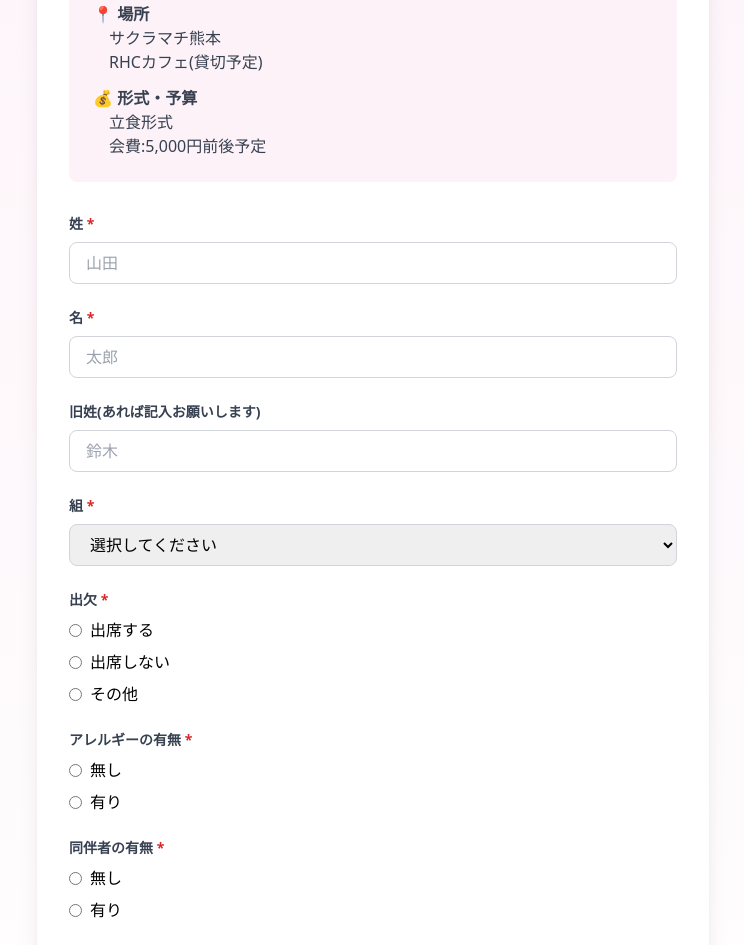
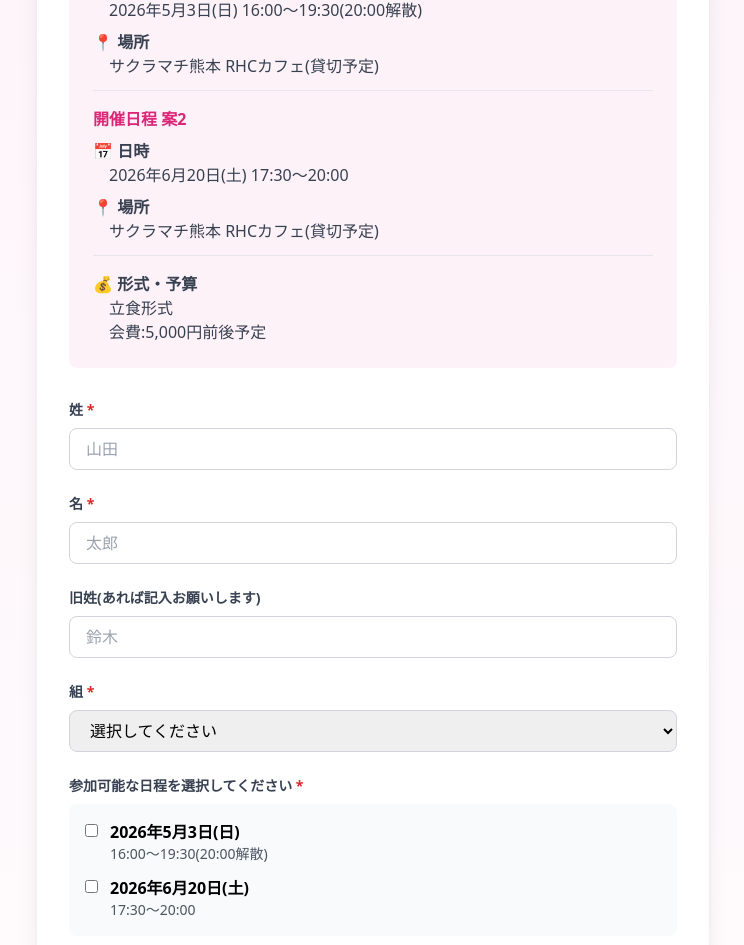
Before and after one commit to Hapiemon/dosokai, a Next.js app: page / in a window 1280 px wide. Shown: the part 407-1352 px from the top of the page, without its empty margins (267-1011 px from the left). Built offline with nearby package versions, Linux system fonts and the light colour scheme.

Commit message:
参加可能な日程をフォームに追加し、データベーススキーマを更新

```diff
--- a/app/api/responses/route.ts
+++ b/app/api/responses/route.ts
@@ -10,6 +10,7 @@ export async function POST(request: NextRequest) {
       firstName,
       maidenName,
       class: classValue,
+      eventDates,
       attendance,
       attendanceOther,
       companionStatus,
@@ -21,7 +22,7 @@ export async function POST(request: NextRequest) {
     } = body;
 
     // バリデーション
-    if (!lastName || !firstName || !classValue || !attendance || !companionStatus || typeof hasAllergy !== 'boolean') {
+    if (!lastName || !firstName || !classValue || !eventDates || eventDates.length === 0 || !attendance || !companionStatus || typeof hasAllergy !== 'boolean') {
       return NextResponse.json(
         { error: '必須項目が入力されていません' },
         { status: 400 }
@@ -57,6 +58,7 @@ export async function POST(request: NextRequest) {
         firstName,
         maidenName: maidenName || null,
         class: classValue,
+        eventDates,
         attendance,
         attendanceOther: attendanceOther || null,
         companionStatus,
--- a/app/page.tsx
+++ b/app/page.tsx
@@ -8,6 +8,7 @@ export default function Home() {
     firstName: '',
     maidenName: '',
     class: '',
+    eventDates: [],
     attendance: '',
     attendanceOther: '',
     companionStatus: '',
@@ -36,6 +37,7 @@ export default function Home() {
           firstName: formData.firstName,
           maidenName: formData.maidenName || null,
           class: formData.class,
+          eventDates: formData.eventDates,
           attendance: formData.attendance,
           attendanceOther: formData.attendanceOther || null,
           companionStatus: formData.companionStatus,
@@ -54,6 +56,7 @@ export default function Home() {
           firstName: '',
           maidenName: '',
           class: '',
+          eventDates: [],
           attendance: '',
           attendanceOther: '',
           companionStatus: '',
@@ -83,21 +86,26 @@ export default function Home() {
             <h1 className="text-3xl font-bold text-gray-800 mb-4">🌸 同窓会のご案内 🌸</h1>
             <p className="text-gray-600 mb-2">明けましておめでとうございます。</p>
             <p className="text-gray-600 mb-4">下記の内容で同窓会を開催予定ですので、ご案内です。</p>
-            <p className="text-sm text-red-600 font-semibold">※回答期限:2026年1月16日(金)</p>
+            <p className="text-sm text-red-600 font-semibold">※回答期限:2026年2月15日(日)</p>
           </div>
 
           {/* イベント詳細 */}
           <div className="bg-pink-50 rounded-lg p-6 mb-8">
             <h2 className="text-xl font-bold text-gray-800 mb-4">■ 開催概要</h2>
-            <div className="space-y-3 text-gray-700">
-              <div>
+            <div className="space-y-4 text-gray-700">
+              <div className="border-b pb-3">
+                <p className="font-semibold text-pink-600 mb-2">開催日程 案1</p>
                 <p className="font-semibold">📅 日時</p>
                 <p className="ml-4">2026年5月3日(日) 16:00〜19:30(20:00解散)</p>
+                <p className="font-semibold mt-2">📍 場所</p>
+                <p className="ml-4">サクラマチ熊本 RHCカフェ(貸切予定)</p>
               </div>
-              <div>
-                <p className="font-semibold">📍 場所</p>
-                <p className="ml-4">サクラマチ熊本</p>
-                <p className="ml-4">RHCカフェ(貸切予定)</p>
+              <div className="border-b pb-3">
+                <p className="font-semibold text-pink-600 mb-2">開催日程 案2</p>
+                <p className="font-semibold">📅 日時</p>
+                <p className="ml-4">2026年6月20日(土) 17:30〜20:00</p>
+                <p className="font-semibold mt-2">📍 場所</p>
+                <p className="ml-4">サクラマチ熊本 RHCカフェ(貸切予定)</p>
               </div>
               <div>
                 <p className="font-semibold">💰 形式・予算</p>
@@ -171,6 +179,68 @@ export default function Home() {
                 <option value="4">4組</option>
                 <option value="不明">不明</option>
               </select>
+            </div>
+
+            {/* 開催日程 */}
+            <div>
+              <label className="block text-sm font-bold text-gray-700 mb-2">
+                参加可能な日程を選択してください <span className="text-red-600">*</span>
+              </label>
+              <div className="space-y-3 bg-gray-50 p-4 rounded-lg">
+                <label className="flex items-start">
+                  <input
+                    type="checkbox"
+                    value="5月3日"
+                    checked={formData.eventDates.includes('5月3日')}
+                    onChange={(e) => {
+                      if (e.target.checked) {
+                        setFormData({
+                          ...formData,
+                          eventDates: [...formData.eventDates, '5月3日'],
+                        });
+                      } else {
+                        setFormData({
+                          ...formData,
+                          eventDates: formData.eventDates.filter((d) => d !== '5月3日'),
+                        });
+                      }
+                    }}
+                    className="mr-3 mt-1 text-pink-600 focus:ring-pink-500"
+                  />
+                  <div>
+                    <span className="font-semibold">2026年5月3日(日)</span>
+                    <p className="text-sm text-gray-600">16:00〜19:30(20:00解散)</p>
+                  </div>
+                </label>
+                <label className="flex items-start">
+                  <input
+                    type="checkbox"
+                    value="6月20日"
+                    checked={formData.eventDates.includes('6月20日')}
+                    onChange={(e) => {
+                      if (e.target.checked) {
+                        setFormData({
+                          ...formData,
+                          eventDates: [...formData.eventDates, '6月20日'],
+                        });
+                      } else {
+                        setFormData({
+                          ...formData,
+                          eventDates: formData.eventDates.filter((d) => d !== '6月20日'),
+                        });
+                      }
+                    }}
+                    className="mr-3 mt-1 text-pink-600 focus:ring-pink-500"
+                  />
+                  <div>
+                    <span className="font-semibold">2026年6月20日(土)</span>
+                    <p className="text-sm text-gray-600">17:30〜20:00</p>
+                  </div>
+                </label>
+              </div>
+              {formData.eventDates.length === 0 && (
+                <p className="text-sm text-red-500 mt-2">少なくとも1つの日程を選択してください</p>
+              )}
             </div>
 
             {/* 出席 */}
```
Also changed, not shown: 2 other files (tests, documents, lock files or other folders).
